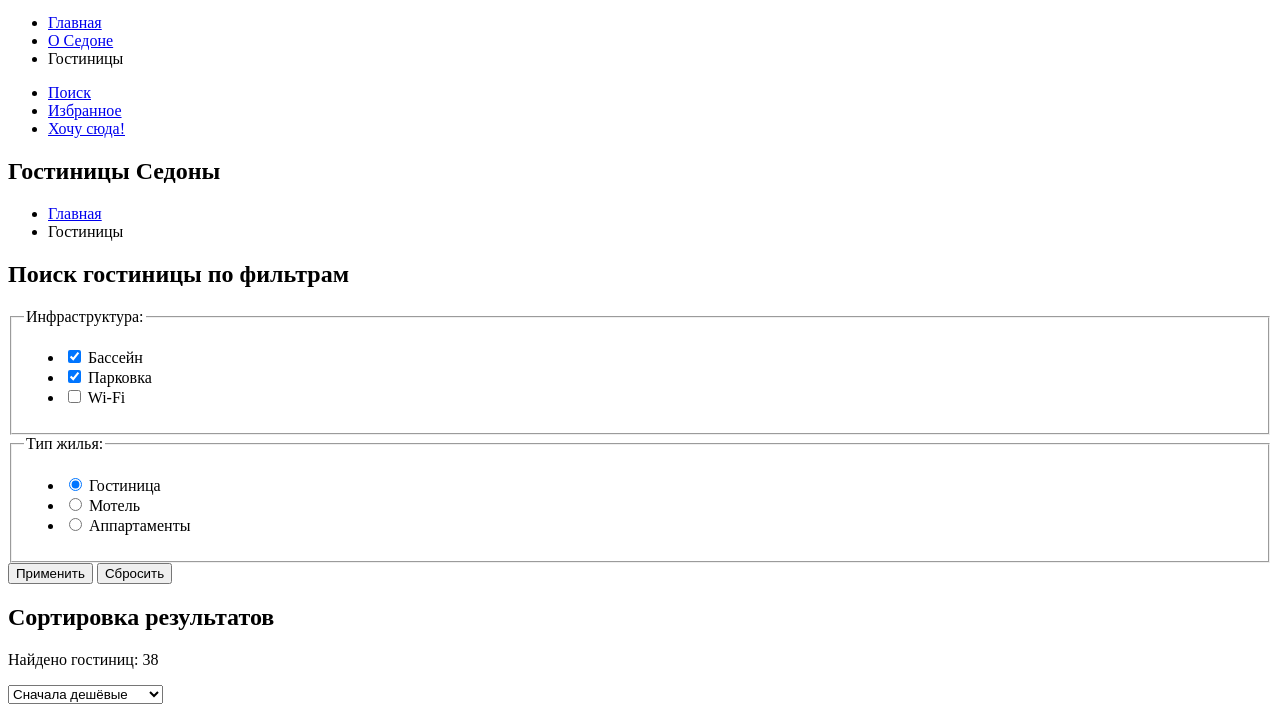
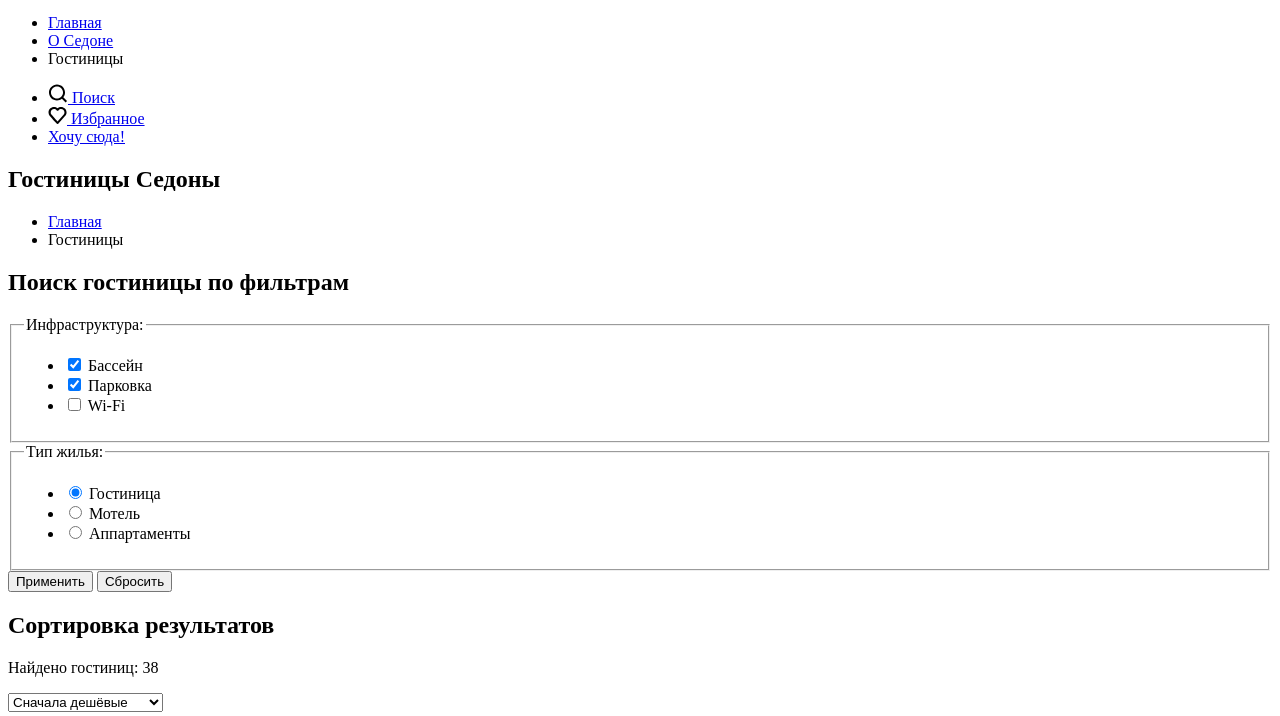
Before and after one commit to litos2/1998101-sedona-33, a plain HTML site: page catalog.html in a window 1280 px wide. Shown: the part 84-800 px from the top of the page. Drawn offline with Linux system fonts and the light colour scheme.

Commit message:
Добавляет иконки в хедер

```diff
--- a/catalog.html
+++ b/catalog.html
@@ -26,19 +26,25 @@
           </li>
         </ul>
         <!--Навигация пользователя-->
-        <ul class="nav-user">
-          <li class="nav-user-item">
-            <a class="nav-user-link" href="#">
+        <ul class="nav-list nav-user">
+          <li class="nav-item">
+            <a class="nav-link" href="#">
+              <svg class="nav-icon" width="20" height="19" fill="none" xmlns="http://www.w3.org/2000/svg">
+                <path d="m19.026 17.05-3.71-3.7c1.002-1.3 1.704-3 1.704-4.9 0-4.4-3.61-8-8.023-8C4.585.45.975 4.15.975 8.55c0 4.4 3.61 8 8.022 8 1.805 0 3.51-.6 4.914-1.7l3.71 3.7 1.405-1.5Zm-10.029-2.5c-3.309 0-6.017-2.7-6.017-6s2.708-6 6.017-6c3.31 0 6.017 2.7 6.017 6s-2.707 6-6.017 6Z" fill="#000"/>
+              </svg>
               <span class="visually-hidden">Поиск</span>
             </a>
           </li>
-          <li class="nav-user-item">
-            <a class="nav-user-link" href="#">
+          <li class="nav-item">
+            <a class="nav-link" href="#">
+              <svg class="nav-icon" width="19" height="17" fill="none" xmlns="http://www.w3.org/2000/svg">
+                <path d="M9.444 17c-.301 0-.602-.1-.802-.4-5.416-6.1-6.72-7.5-7.02-7.9C.92 7.8.519 6.6.519 5.4c0-3 2.406-5.4 5.515-5.4 1.304 0 2.507.5 3.51 1.3C10.547.5 11.851 0 13.054 0c3.008 0 5.516 2.4 5.516 5.4 0 1.3-.502 2.5-1.304 3.4l-7.02 7.9c-.2.2-.401.3-.802.3ZM3.427 7.5c.3.4 3.51 4 6.117 6.9l6.218-7c.501-.5.702-1.2.702-2 0-1.8-1.505-3.3-3.31-3.3-1.002 0-2.005.5-2.707 1.3-.301.3-.602.4-.903.4-.3 0-.602-.2-.802-.4-.702-.8-1.705-1.3-2.708-1.3-1.805 0-3.31 1.5-3.31 3.3-.1.9.302 1.6.703 2.1-.1 0-.1 0 0 0Z" fill="#000"/>
+              </svg>
               <span class="visually-hidden">Избранное</span>
             </a>
           </li>
-          <li class="nav-user-item">
-            <a class="nav-user-link" href="#">Хочу сюда!</a>
+          <li class="nav-item">
+            <a class="nav-link" href="#">Хочу сюда!</a>
           </li>
         </ul>
       </nav>
```
Also changed, not shown: index.html (+6 -0 lines).
